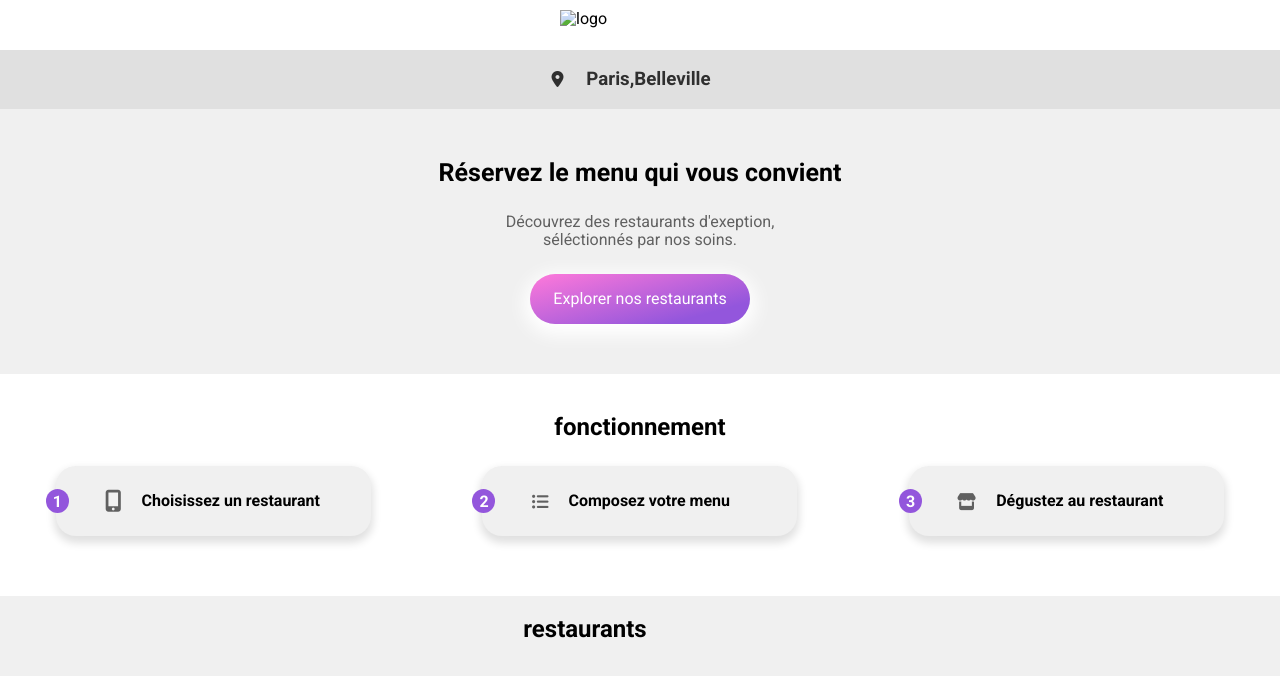
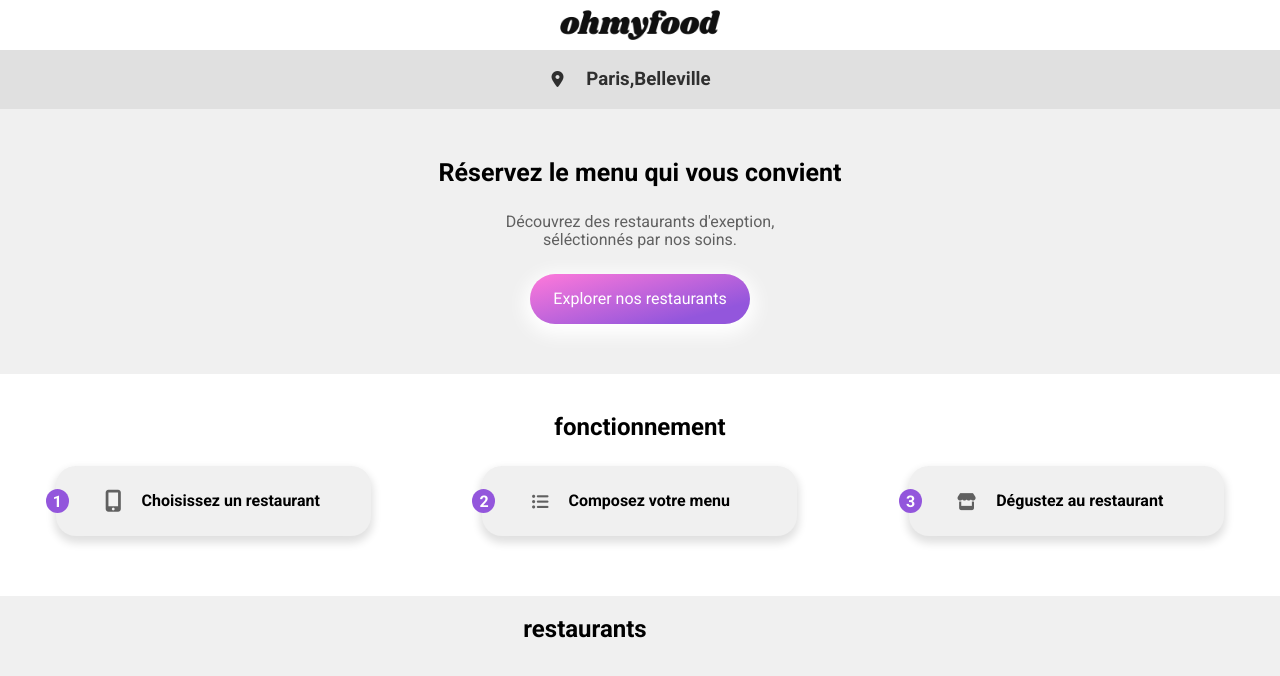
Before and after one commit to theoarvin/ARVINBEROD_3_05-01-2022, a website: page index.html in a window 1280 px wide. Shown: the top 676 px of the page. Drawn offline with Linux system fonts and the light colour scheme; the site is published under a folder, as on GitHub Pages, so addresses that start at the root find nothing; a web font is replaced by a local one.

Commit message:
restaurants

```diff
--- a/index.html
+++ b/index.html
@@ -13,7 +13,7 @@
 <body>
   <header>
     <div class="logo">
-      <img src="/public/img/logo/ohmyfood.png" alt="logo">
+      <img src="public/img/logo/ohmyfood.png" alt="logo">
     </div>
   </header>
   <main>
```
